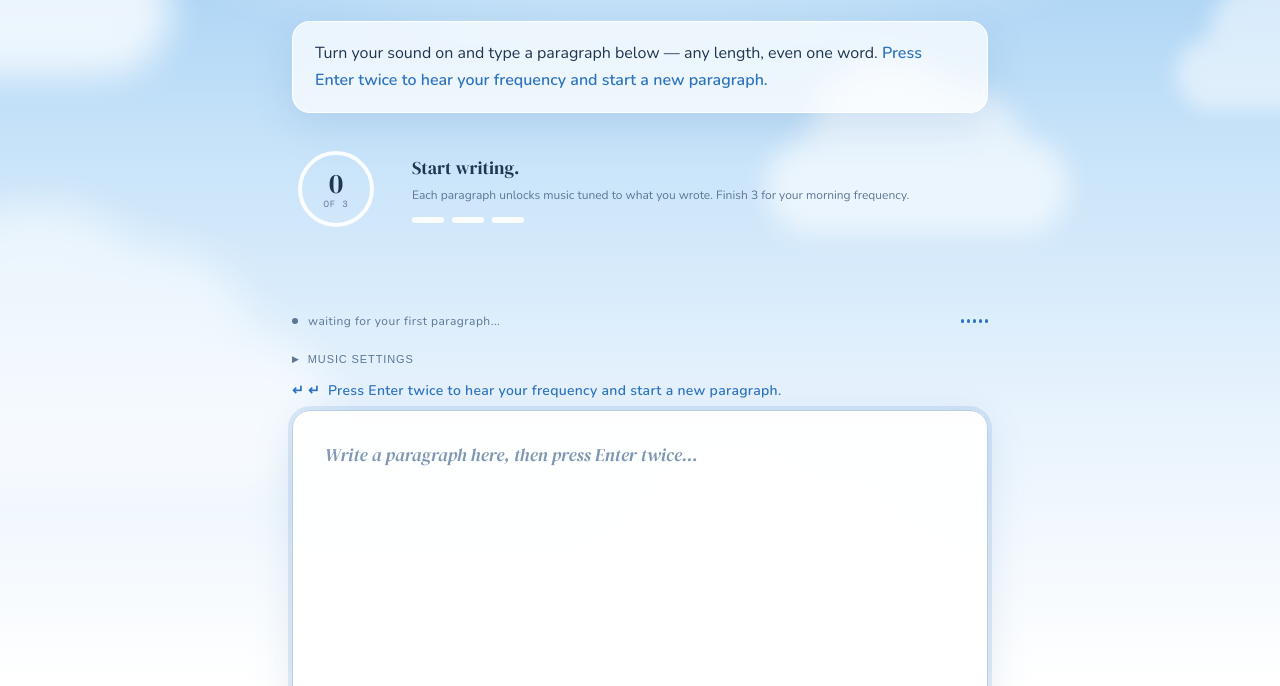
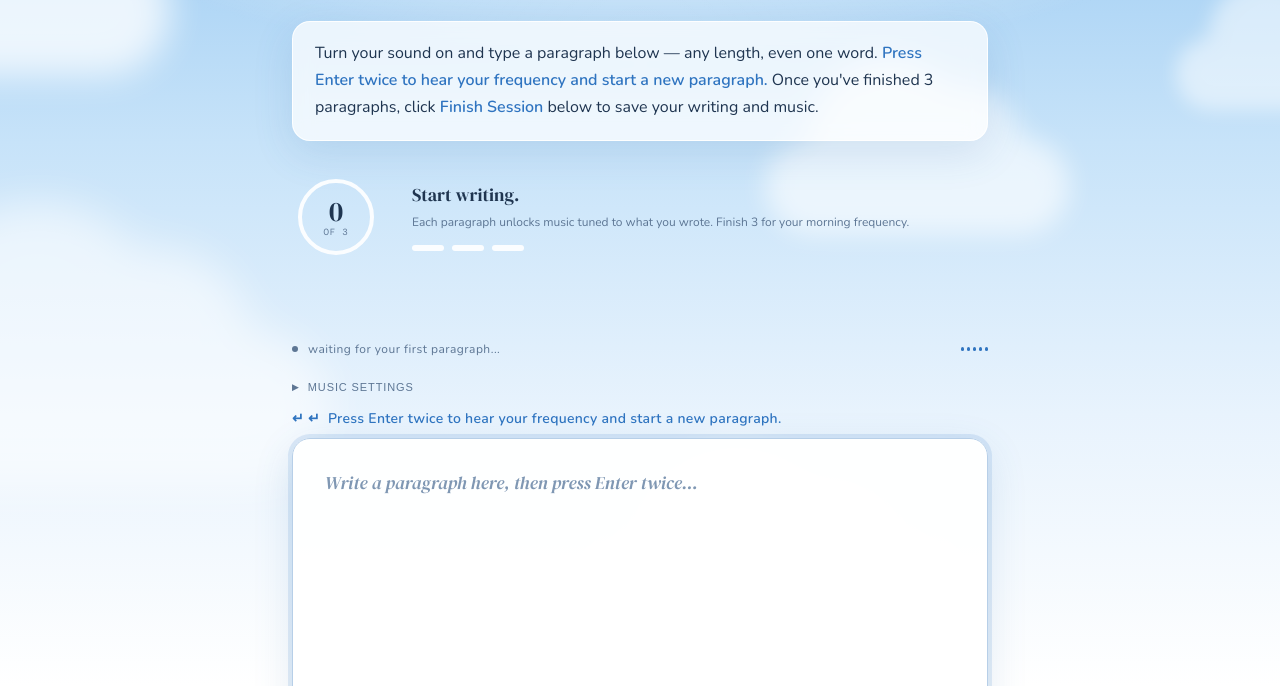
Before and after one commit to bri-an-pmp/the-morning-frequency, a plain HTML site: page index.html in a window 1280 px wide. Shown: the part 114-800 px from the top of the page. Drawn offline with nearby package versions, Linux system fonts and the light colour scheme; a web font is replaced by a local one.

Commit message:
Add save instruction to the top of the page
Co-Authored-By: Claude Opus 5.5 <noreply@anthropic.com>

```diff
--- a/index.html
+++ b/index.html
@@ -303,7 +303,7 @@
     <div class="date-stamp" id="date-stamp"></div>
   </header>
 
-  <p class="how-to">Turn your sound on and type a paragraph below — any length, even one word. <strong>Press Enter twice to hear your frequency and start a new paragraph.</strong></p>
+  <p class="how-to">Turn your sound on and type a paragraph below — any length, even one word. <strong>Press Enter twice to hear your frequency and start a new paragraph.</strong> Once you've finished 3 paragraphs, click <strong>Finish Session</strong> below to save your writing and music.</p>
 
   <div class="progress-section">
     <div class="ring-wrap">
```
